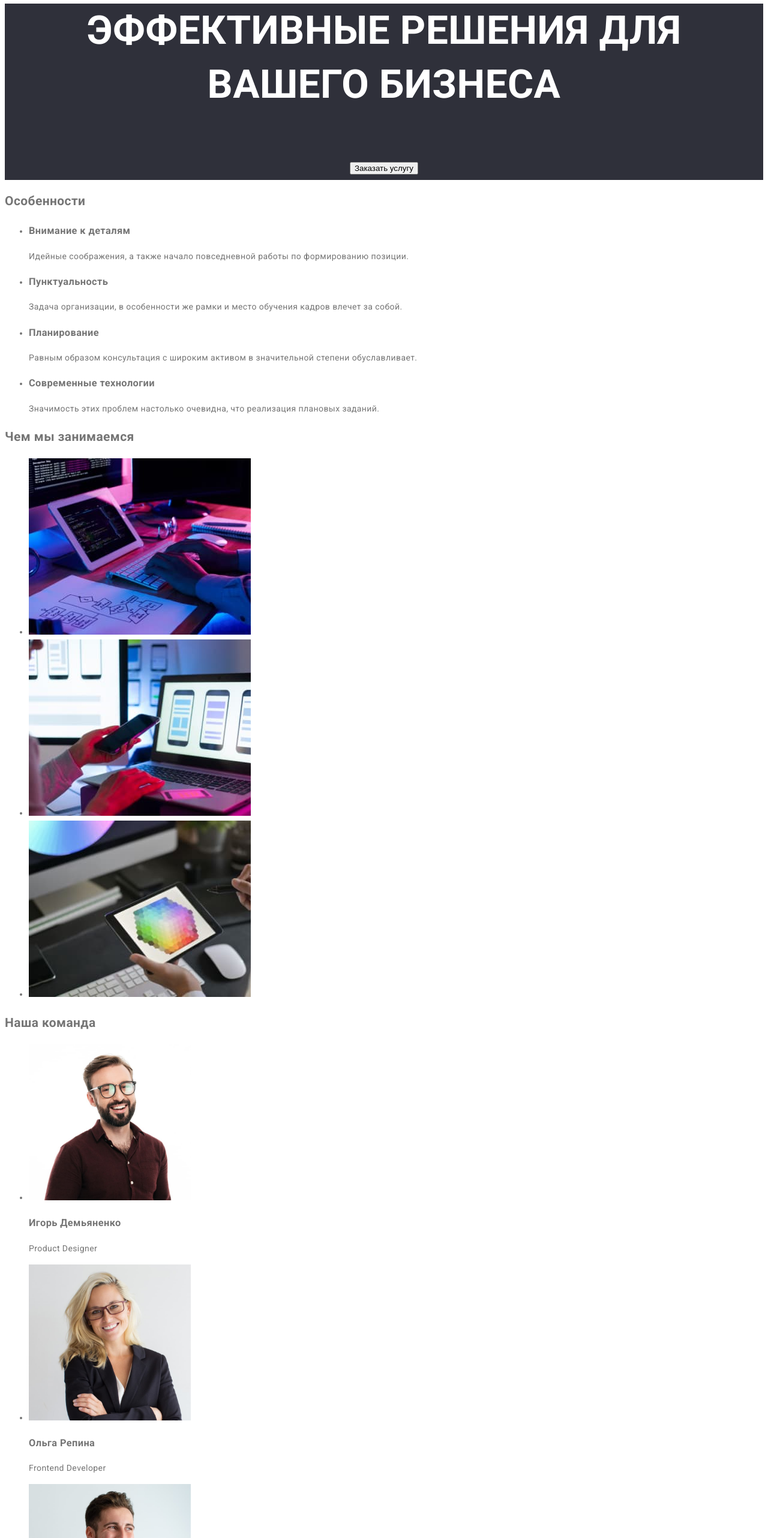
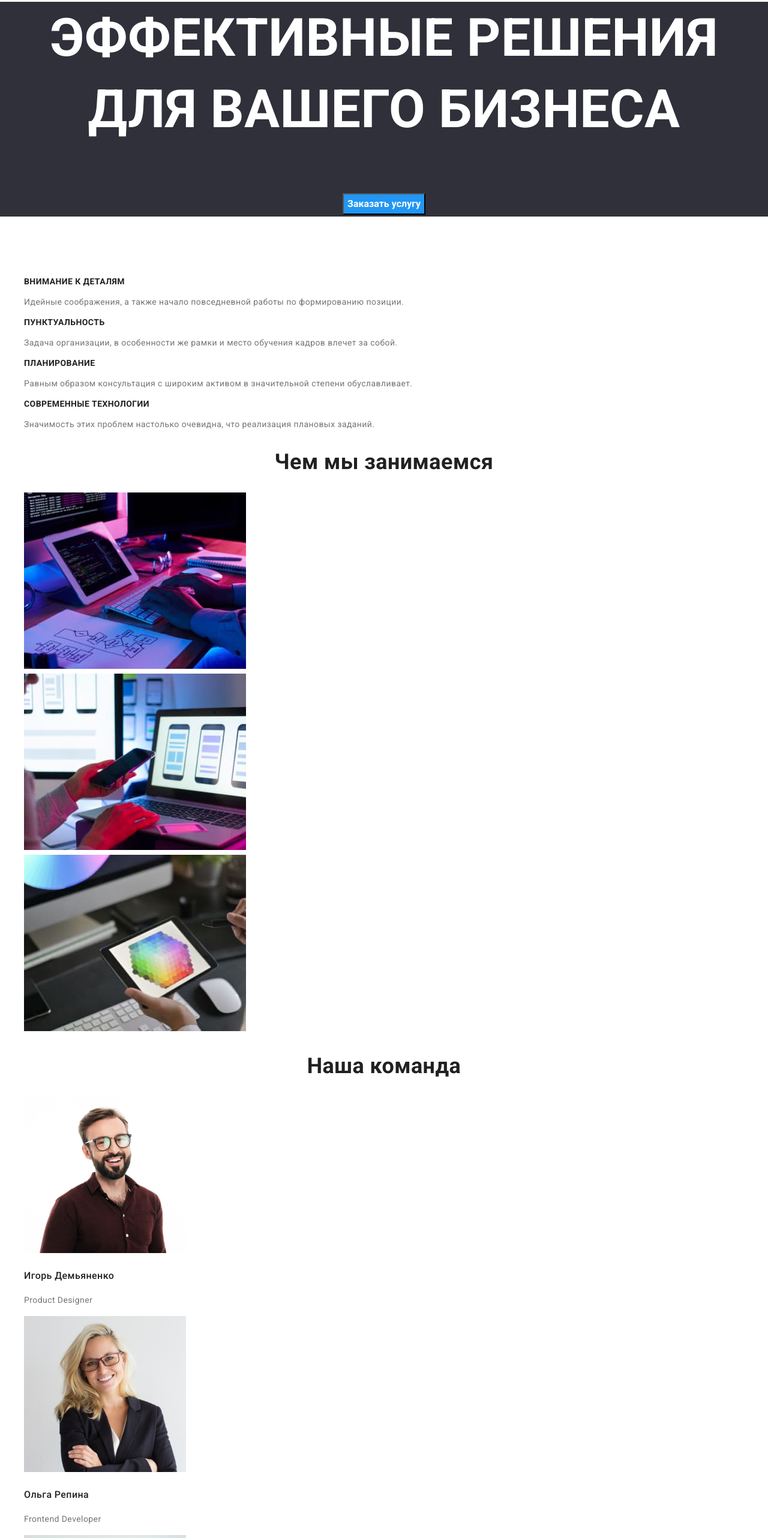
Before and after one commit to AlexBodach/goit-markup-hw-02, a plain HTML site: page index.html in a window 1280 px wide. Shown: the part 236-2800 px from the top of the page at 60% size. Drawn offline with nearby package versions, Linux system fonts and the light colour scheme.

Commit message:
Драфт готовой страницы

```diff
--- a/css/style.css
+++ b/css/style.css
@@ -15,7 +15,7 @@
 body {
   color: var(--primary-text-color);
   background-color: #ffffff;
-  font-family: Roboto;
+  font-family: Roboto, sans-serif;
   font-style: normal;
   font-weight: 400;
   font-size: 14px;
@@ -34,7 +34,6 @@ body {
   font-weight: 700;
   font-size: 26px;
   line-height: 1.19;
-  letter-spacing: 0.03em;
   text-decoration-line: none;
 }
 
@@ -57,6 +56,7 @@ body {
 .link {
   text-decoration-line: none;
   color: var(--secondary-text-color);
+  font-style: normal;
 }
 
 .link:hover,
@@ -77,3 +77,50 @@ body {
   text-transform: uppercase;
   text-align: center;
 }
+.button {
+  font-family: Roboto;
+  color: #ffffff;
+  background-color: var(--accent-text-color);
+
+  font-weight: 700;
+  font-size: 16px;
+  line-height: 1.87;
+}
+.block-name {
+  color: var(--secondary-text-color);
+  font-weight: 700;
+  font-size: 36px;
+  line-height: 1.16;
+  text-align: center;
+}
+
+.secret {
+  color: #ffffff;
+}
+.block {
+  list-style: none;
+}
+.text-title {
+  color: var(--secondary-text-color);
+  font-weight: bold;
+  font-size: 14px;
+  line-height: 1.14;
+  text-transform: uppercase;
+}
+.team {
+  color: var(--secondary-text-color);
+  font-weight: 500;
+  font-size: 16px;
+  line-height: 1, 19;
+}
+.footer {
+  background-color: #2f303a;
+  color: #ffffff;
+}
+.footer:visited {
+  color: #ffffff;
+}
+
+.down {
+  color: rgba(255, 255, 255, 0.6);
+}
--- a/index.html
+++ b/index.html
@@ -5,7 +5,8 @@
     <meta http-equiv="X-UA-Compatible" content="IE=edge">
     <meta name="viewport" content="width=device-width, initial-scale=1.0">
     <title>Document</title>
-        <link href="https://fonts.googleapis.com/css2?family=Raleway:wght@700&family=Roboto:wght@400;500;700;900&display=swap"
+    <link rel="stylesheet" href="css/normalize.css">
+    <link href="https://fonts.googleapis.com/css2?family=Raleway:wght@700&family=Roboto:wght@400;500;700;900&display=swap"
         rel="stylesheet">
     <link rel="stylesheet" href="./css/style.css">
 </head>
@@ -30,32 +31,32 @@
     <main>
             <section class="hero">
                 <h1>Эффективные решения для вашего бизнеса</h1>
-                <button type="button">Заказать услугу</button>
+                <button type="button" class="button">Заказать услугу</button>
             </section>
             <section>
-                <h2>Особенности</h2>
-                <ul>
+                <h2 class="block-name secret">Особенности</h2>
+                <ul class="block">
                     <li>
-                        <h3>Внимание к деталям</h3>
+                        <h3 class="text-title">Внимание к деталям</h3>
                         <p>Идейные соображения, а также начало повседневной работы по формированию позиции.</p>
                     </li>
                     <li>
-                        <h3>Пунктуальность</h3>
+                        <h3 class="text-title">Пунктуальность</h3>
                         <p>Задача организации, в особенности же рамки и место обучения кадров влечет за собой.</p>
                     </li>
                     <li>
-                        <h3>Планирование</h3>
+                        <h3 class="text-title">Планирование</h3>
                         <p>Равным образом консультация с широким активом в значительной степени обуславливает.</p>
                     </li>
                     <li>
-                        <h3>Современные технологии</h3>
+                        <h3 class="text-title">Современные технологии</h3>
                         <p>Значимость этих проблем настолько очевидна, что реализация плановых заданий.</p>
                     </li>
                 </ul>
             </section>
             <section>
-                <h2>Чем мы занимаемся</h2>
-                <ul>
+                <h2 class="block-name">Чем мы занимаемся</h2>
+                <ul class="block">
                     <li><img src="./images/work-station.jpg" alt="Рабочее место" width="370" height="294"></li>
                     <li><img src="./images/work-station2.jpg" alt="Рабочее место с телефоном" width="370" height="294"></li>
                     <li><img src="./images/ipad.jpg" alt="Планшет с палитрой" width="370" height="294"></li>
@@ -63,47 +64,47 @@
             </section>
 
             <section>
-                <h2>Наша команда</h2>
-                <ul>
+                <h2 class="block-name">Наша команда</h2>
+                <ul class="block">
                     <li>
                         <img src="./images/photo1.jpg" alt="Фотография Игоря Демяненко" width="270" height="260">
-                        <h3>Игорь Демьяненко</h3>
+                        <h3 class="team">Игорь Демьяненко</h3>
                         <p lang="en">Product Designer</p>
                     </li>
                     <li>
                         <img src="./images/photo2.jpg" alt="Фотография Ольги Репиной" width="270" height="260">
-                        <h3>Ольга Репина</h3>
+                        <h3 class="team">Ольга Репина</h3>
                         <p lang="en">Frontend Developer</p>
                     </li>
                     <li>
                         <img src="./images/photo3.jpg" alt="Фотография Николая Тарасова" width="270" height="260">
-                        <h3>Николай Тарасов</h3>
+                        <h3 class="team">Николай Тарасов</h3>
                         <p lang="en">Marketing</p>
                     </li>
                     <li>
                         <img src="./images/photo4.jpg" alt="Фотография Михаила Ермакова" width="270" height="260">
-                        <h3>Михаил Ермаков</h3>
+                        <h3 class="team">Михаил Ермаков</h3>
                         <p lang="en">UI Designer</p>
                     </li>
                 </ul>
             </section>
        </main>
-    <footer>
-        <a href="">
+    <footer class="footer">
+        <a href="" class="logo footer">
             <span>Web</span>Studio
         </a>
         <address>
-            <ul>
+            <ul class="menu">
                 <li>
-                    <a href="https://www.google.com/maps/place/бул.+Леси+Украинки,+26,+Киев,+02000/@50.4265807,30.5361971,17z/data=!4m13!1m7!3m6!1s0x40d4cf0e033ecbe9:0x57a4dffefec77da0!2z0LHRg9C7LiDQm9C10YHQuCDQo9C60YDQsNC40L3QutC4LCAyNiwg0JrQuNC10LIsIDAyMDAw!3b1!8m2!3d50.4265807!4d30.5383858!3m4!1s0x40d4cf0e033ecbe9:0x57a4dffefec77da0!8m2!3d50.4265807!4d30.5383858"
+                    <a class="link footer" href="https://www.google.com/maps/place/бул.+Леси+Украинки,+26,+Киев,+02000/@50.4265807,30.5361971,17z/data=!4m13!1m7!3m6!1s0x40d4cf0e033ecbe9:0x57a4dffefec77da0!2z0LHRg9C7LiDQm9C10YHQuCDQo9C60YDQsNC40L3QutC4LCAyNiwg0JrQuNC10LIsIDAyMDAw!3b1!8m2!3d50.4265807!4d30.5383858!3m4!1s0x40d4cf0e033ecbe9:0x57a4dffefec77da0!8m2!3d50.4265807!4d30.5383858"
                         target="blannk">г.
                         Киев, пр-т Леси Украинки, 26</a>
                 </li>
                 <li>
-                    <a href="mailto:info@devstudio.com">info@devstudio.com</a>
+                    <a class="link down" href="mailto:info@devstudio.com">info@devstudio.com</a>
                 </li>
                 <li>
-                    <a href="tel:+380991111111">+38 099 111 11 11</a>
+                    <a class="link down" href="tel:+380991111111">+38 099 111 11 11</a>
                 </li>
             </ul>
         </address>
```
Also changed, not shown: portfolio.html (+10 -9 lines).
